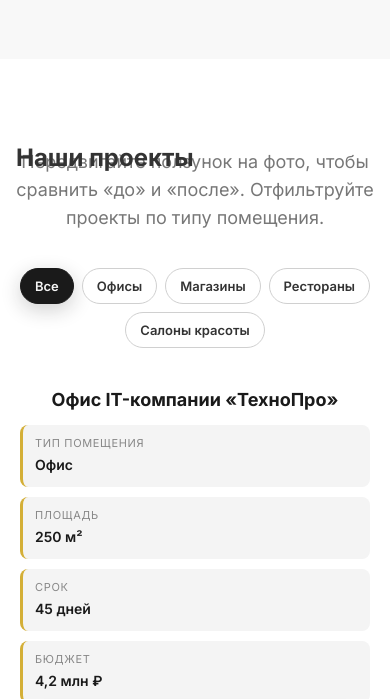
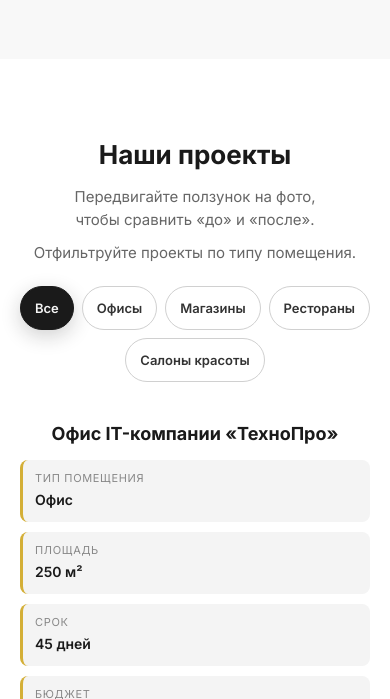
Before and after one commit to bobikXc/remont-site, a plain HTML site: page index.html in a window 390 px wide. Shown: the part 4980-5679 px from the top of the page. Drawn offline with Linux system fonts and the light colour scheme.

Commit message:
Исправление кнопок

```diff
--- a/index.html
+++ b/index.html
@@ -163,8 +163,13 @@
 <!-- Портфолио: галерея До/После с фильтрами -->
 <section class="portfolio" id="portfolio">
     <div class="container">
-        <h2>Наши проекты</h2>
-        <p class="subtitle">Передвигайте ползунок на фото, чтобы сравнить «до» и «после». Отфильтруйте проекты по типу помещения.</p>
+        <div class="portfolio-intro">
+            <h2>Наши проекты</h2>
+            <div class="portfolio-lead">
+                <p class="portfolio-lead-line">Передвигайте ползунок на фото, чтобы сравнить «до» и «после».</p>
+                <p class="portfolio-lead-line">Отфильтруйте проекты по типу помещения.</p>
+            </div>
+        </div>
 
         <div class="portfolio-filters" role="group" aria-label="Фильтр по типу помещения">
             <button type="button" class="portfolio-filter-btn is-active" data-filter="all" aria-pressed="true">Все</button>
@@ -428,7 +433,7 @@
     <div class="container">
         <div class="footer-grid">
             <div class="footer-col">
-                <h4>РемонтКомПро</h4>
+                <h4>LINEA</h4>
                 <p>Профессиональный ремонт коммерческой недвижимости в Москве с гарантией 2 года. ДИЗАЙН.КОНТРОЛЬ.РЕЗУЛЬТАТ.</p>
             </div>
             <div class="footer-col">
--- a/script.js
+++ b/script.js
@@ -238,8 +238,10 @@ function initLineaApp() {
         var grid = document.getElementById('portfolioGrid');
         if (!grid) return;
 
+        var filterWrap = document.querySelector('.portfolio-filters');
+        if (!filterWrap) return;
+
         var items = grid.querySelectorAll('.portfolio-item');
-        var buttons = document.querySelectorAll('.portfolio-filter-btn');
 
         function itemMatches(filter, item) {
             var cat = item.getAttribute('data-category');
@@ -286,19 +288,20 @@ function initLineaApp() {
             }, 300);
         }
 
-        buttons.forEach(function(btn) {
-            btn.addEventListener('click', function() {
+        filterWrap.addEventListener('click', function(e) {
+            var btn = e.target.closest('.portfolio-filter-btn');
+            if (!btn || !filterWrap.contains(btn)) return;
+
             var f = btn.getAttribute('data-filter');
             if (!f) return;
 
-                buttons.forEach(function(b) {
+            filterWrap.querySelectorAll('.portfolio-filter-btn').forEach(function(b) {
                 var on = b === btn;
                 b.classList.toggle('is-active', on);
                 b.setAttribute('aria-pressed', on ? 'true' : 'false');
             });
 
             applyFilter(f);
-            });
         });
     }
 
--- a/style.css
+++ b/style.css
@@ -267,16 +267,33 @@ body {
     padding: 80px 0;
     background: #fff;
 }
-.subtitle {
-    text-align: center;
-    color: #777;
-    margin-bottom: 36px;
-    margin-top: -30px;
-    font-size: 18px;
+
+.portfolio-intro {
     max-width: 640px;
-    margin-left: auto;
-    margin-right: auto;
+    margin: 0 auto 28px;
+    padding: 0 4px;
+    text-align: center;
+}
+
+.portfolio-intro h2 {
+    font-size: clamp(26px, 5vw, 36px);
+    color: #1a1a1a;
+    margin-bottom: 14px;
+    line-height: 1.2;
+}
+
+.portfolio-lead {
+    display: flex;
+    flex-direction: column;
+    gap: 10px;
+}
+
+.portfolio-lead-line {
+    margin: 0;
+    color: #666;
+    font-size: clamp(15px, 3.8vw, 18px);
     line-height: 1.55;
+    text-wrap: balance;
 }
 
 .portfolio-filters {
@@ -285,6 +302,9 @@ body {
     justify-content: center;
     gap: 10px;
     margin-bottom: 40px;
+    position: relative;
+    z-index: 10;
+    isolation: isolate;
 }
 
 .portfolio-filter-btn {
@@ -292,6 +312,10 @@ body {
     font-size: 14px;
     font-weight: 600;
     padding: 10px 18px;
+    min-height: 44px;
+    display: inline-flex;
+    align-items: center;
+    justify-content: center;
     border-radius: 999px;
     border: 1px solid #d0d0d0;
     background: #fff;
@@ -754,7 +778,15 @@ body {
 
     .portfolio-filter-btn {
         font-size: 13px;
-        padding: 9px 14px;
+        padding: 10px 14px;
+        min-height: 44px;
+        display: inline-flex;
+        align-items: center;
+        justify-content: center;
+    }
+
+    .portfolio-intro {
+        margin-bottom: 22px;
     }
 
     .client-types {
@@ -1112,12 +1144,14 @@ body.splash-active {
     opacity: 0;
     transform: translateY(26px);
     transition: opacity var(--motion-duration) var(--motion-ease), transform var(--motion-duration) var(--motion-ease);
+    pointer-events: none;
 }
 
 body:not(.splash-active) .hero-content > *,
 .reveal-on-scroll.is-visible {
     opacity: 1;
     transform: translateY(0);
+    pointer-events: auto;
 }
 
 body:not(.splash-active) .hero-content > *:nth-child(1) { transition-delay: 0.08s; }
@@ -1633,6 +1667,7 @@ body:not(.splash-active) .hero-content > *:nth-child(4) { transition-delay: 0.32
     .reveal-on-scroll {
         opacity: 1;
         transform: none;
+        pointer-events: auto;
     }
 
     .calculator-result,
```
Lines whose indentation alone changed are shown as unchanged.
